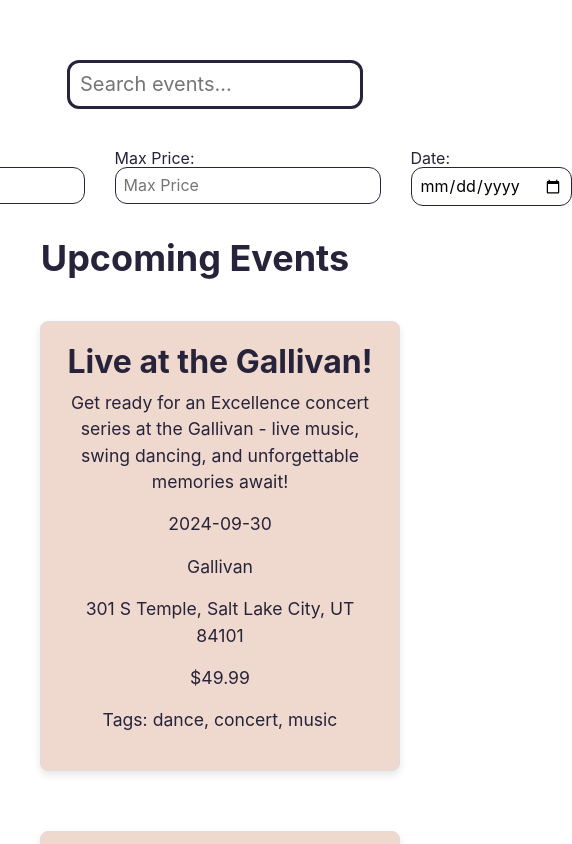
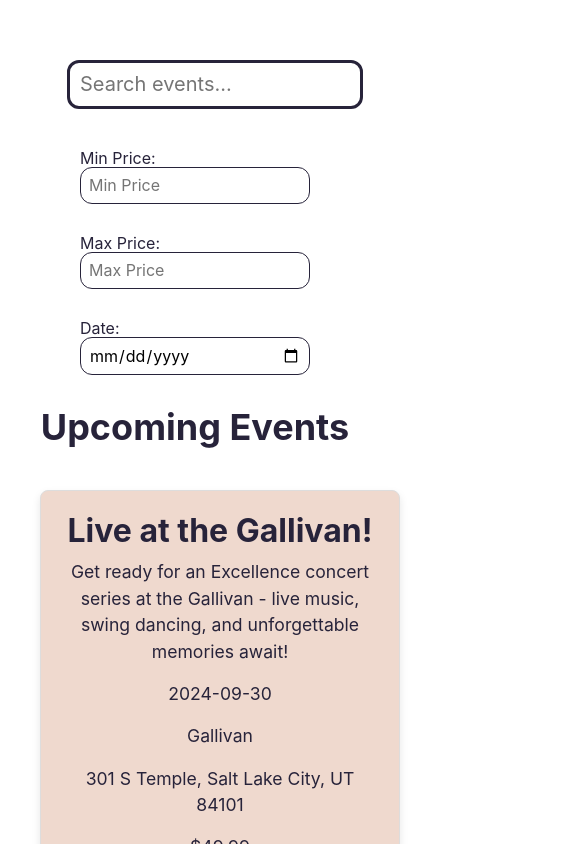
Before and after one commit to danielleboe/event-ticketing-app, a React (Vite) app in the folder client/: page / in a window 390 px wide. Shown: the top 844 px of the page, 572 px wide, since content can reach past the window. Built offline with nearby package versions, Linux system fonts and the light colour scheme.

Commit message:
filter for responsive mobile layout to stack

```diff
--- a/client/src/styles/Home.css
+++ b/client/src/styles/Home.css
@@ -91,3 +91,27 @@
   border: 1px solid #27233a;
 
 }
+
+
+@media only screen and (max-width: 730px) {
+  .filters-container{
+  display: flex;
+  flex-direction: column;
+  width:250px;
+margin:auto;
+
+  }
+
+.filters-container label {
+  display: flex;
+  flex-direction: column;
+}
+
+.filters-container input[type="number"],
+.filters-container input[type="date"] {
+  padding: 8px;
+  border-radius: 12px;
+  border: 1px solid #27233a;
+
+}
+}
```
